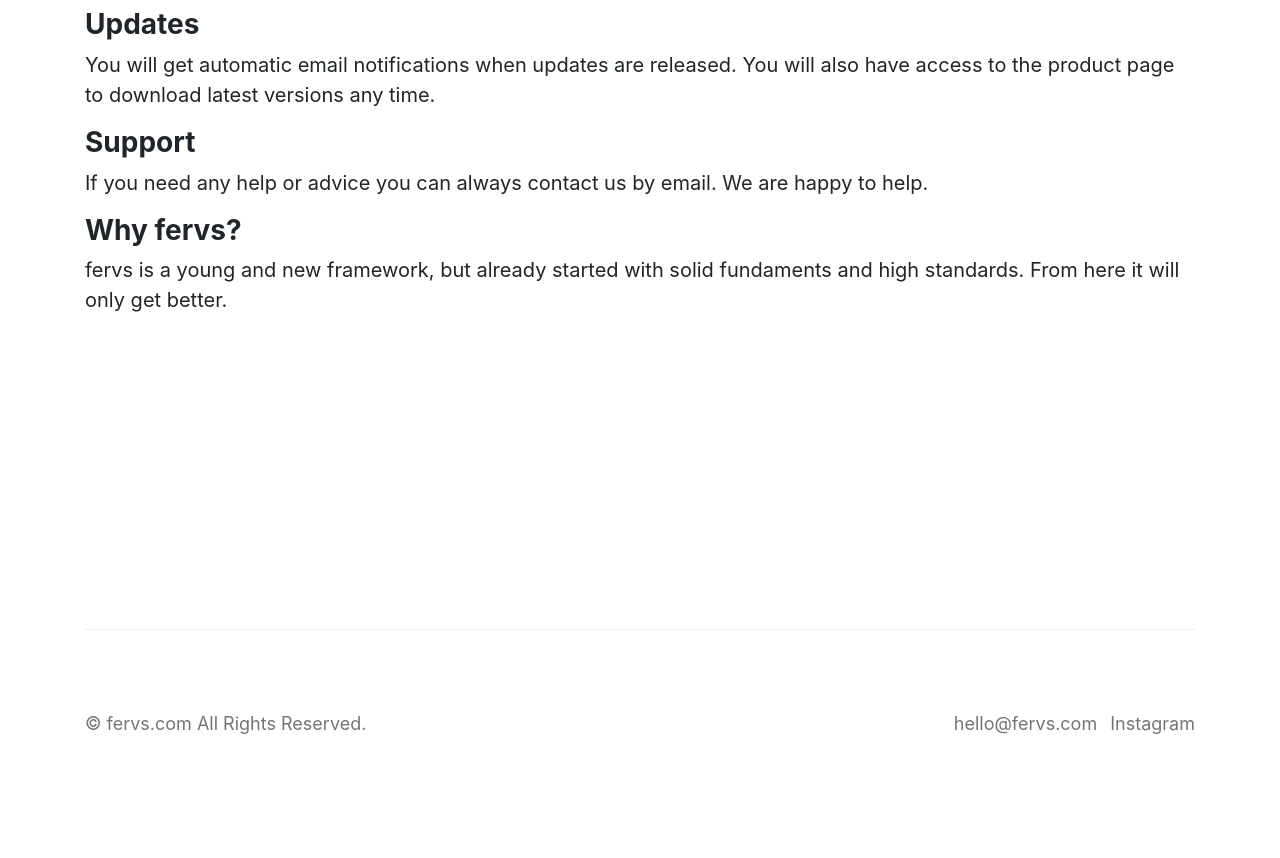
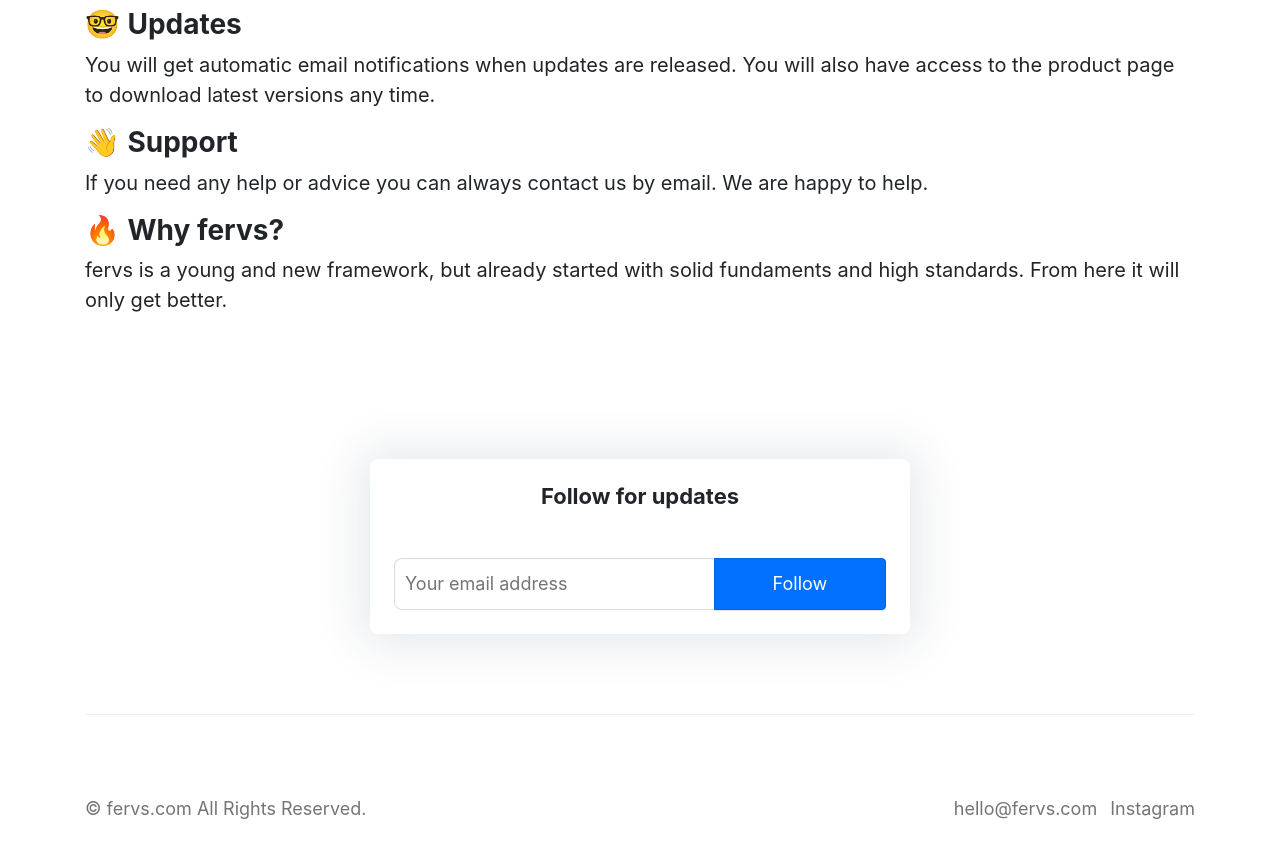
Before and after one commit to ncoelho/fervs, a website with bundled scripts: page index.html in a window 1280 px wide. Shown: the part 5420-6278 px from the top of the page. Before the commit the page ends 6213 px from the top, so only its background shows below. Built offline with nearby package versions, Linux system fonts and the light colour scheme.

Commit message:
new stuff

```diff
--- a/index.html
+++ b/index.html
@@ -215,34 +215,48 @@
         <div class="row">
           <div class="col-lg-12 my-auto">
             <h2 class="text-center">F.A.Q.</h2>
-            <h3><strong>Updates</strong></h3>
+            <h3>🤓 <strong>Updates</strong></h3>
             <p>You will get automatic email notifications when updates are released. You will also have access to the product page to download latest versions any time.</p>
-            <h3><strong>Support</strong></h3>
+            <h3>👋 <strong>Support</strong></h3>
             <p>If you need any help or advice you can always contact us by email. We are happy to help.</p>
-            <h3><strong>Why fervs?</strong></h3>
+            <h3>🔥 <strong>Why fervs?</strong></h3>
             <p>fervs is a young and new framework, but already started with solid fundaments and high standards. From here it will only get better.</p>
           </div>
         </div>
       </div>
-
   </section>
-
-  </div> <!-- page div -->
+  <section class="follow">
+    <div class="container">
+        <div class="row">
+          <div class="col-md-6 offset-md-3 my-auto">
+            <div class="pricetable">
+            <h4 class="text-center">Follow for updates</h4>
+            <br />
+            <form action="https://gumroad.com/follow_from_embed_form" class="form gumroad-follow-form-embed" method="post">
+              <input name="seller_id" type="hidden" value="406345381055">
+              <input name="email" placeholder="Your email address" type="email">
+              <button data-custom-highlight-color="" type="submit">Follow</button>
+            </form>
+          </div>
+         </div>
+      </div>
+    </div>
+  </section>
 
   <footer>
       <div class="container">
         <hr>
         <div class="row">
-        <div class="col-lg-6 text-left">
-            <span>&copy; fervs.com All Rights Reserved.</span>
-        </div>
-        <div class="col-lg-6 text-right">
+          <div class="col-lg-6 text-left">
+              <span>&copy; fervs.com All Rights Reserved.</span>
+          </div>
+          <div class="col-lg-6 text-right">
             <ul class="list-inline">
                 <li class="list-inline-item"><a href="mailto:hello@fervs.com">
                 hello@fervs.com</a></li>
                 <li class="list-inline-item"><a href="https://instagram/maxwidthcom" target="_blank">Instagram</a></li>
             </ul>
-        </div>
+          </div>
         </div>
       </div>
   </footer>
--- a/scss/_global.scss
+++ b/scss/_global.scss
@@ -160,8 +160,20 @@
   p {
     font-size: 20px !important;
   }
+  h2 {
+        font-weight: bold;
+
+        margin-bottom: 52px;
+        @media (min-width: 992px) {
+          font-size: 66px;
+        }
+        @media (max-width: 991px) {
+            text-align: center;
+            margin-bottom: 40px;
+            }
+         }
 }
-.components, .custom, .templates, .buyit, .faq {
+.components, .custom, .templates, .buyit {
     @media (min-width: 992px) {
         height: 100vh;
     }
@@ -204,7 +216,7 @@
         height: 100%;
     }
 }
-.buyit {
+.buyit, .follow {
     .pricetable {
         padding: 24px;
         border-radius: 8px;
@@ -284,3 +296,46 @@
     to { transform: translateY(0); }
   }
 }
+
+.gumroad-follow-form-embed { zoom: 1; }
+.gumroad-follow-form-embed:before, .gumroad-follow-form-embed:after { display: table; line-height: 0; content: ""; }
+.gumroad-follow-form-embed:after { clear: both; }
+.gumroad-follow-form-embed * { margin: 0; border: 0; padding: 0; outline: 0; box-sizing: border-box !important; float: left !important; }
+.gumroad-follow-form-embed input {
+    border-radius: 8px;
+    border-top-right-radius: 0;
+    border-bottom-right-radius: 0;
+    line-height: 20px;
+    background: #fff;
+    border: 1px solid #ddd;
+    border-right: 0;
+    color: #aaa;
+    padding: 10px;
+    box-shadow: inset 0 1px 0 rgba(0, 0, 0, 0.02);
+    background-position: top right;
+    background-repeat: no-repeat;
+    text-rendering: optimizeLegibility;
+    font-smoothing: antialiased;
+    -webkit-appearance: none;
+    -moz-appearance: caret;
+    width: 65% !important;
+    height: 52px !important;
+    font-size: 18px;
+   }
+.gumroad-follow-form-embed button { border-radius: 4px;
+    border-top-left-radius: 0;
+    border-bottom-left-radius: 0;
+    box-shadow: 0 1px 1px rgba(0, 0, 0, 0.12);
+    -webkit-transition: all .05s ease-in-out;
+    transition: all .05s ease-in-out;
+    display: inline-block;
+    cursor: pointer;
+    color: #fff;
+    font-size: 18px;
+    line-height: 100%;
+    background: #006fff;
+    border: 1px solid #0064e6;
+    background: $main-color;
+    height: 52px !important;
+    width: 35% !important;
+ }
```
Also changed, not shown: css/new-age.css, css/new-age.min.css.
